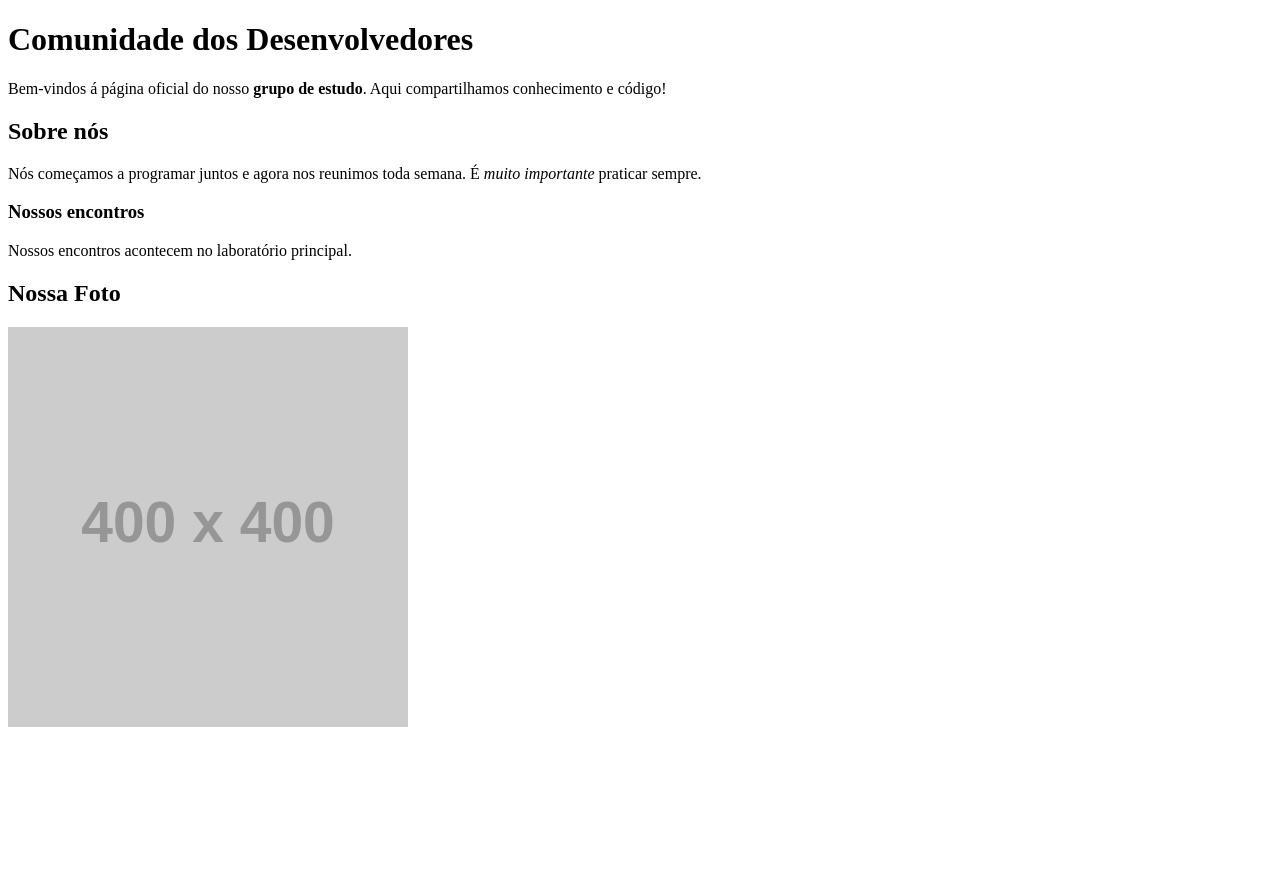
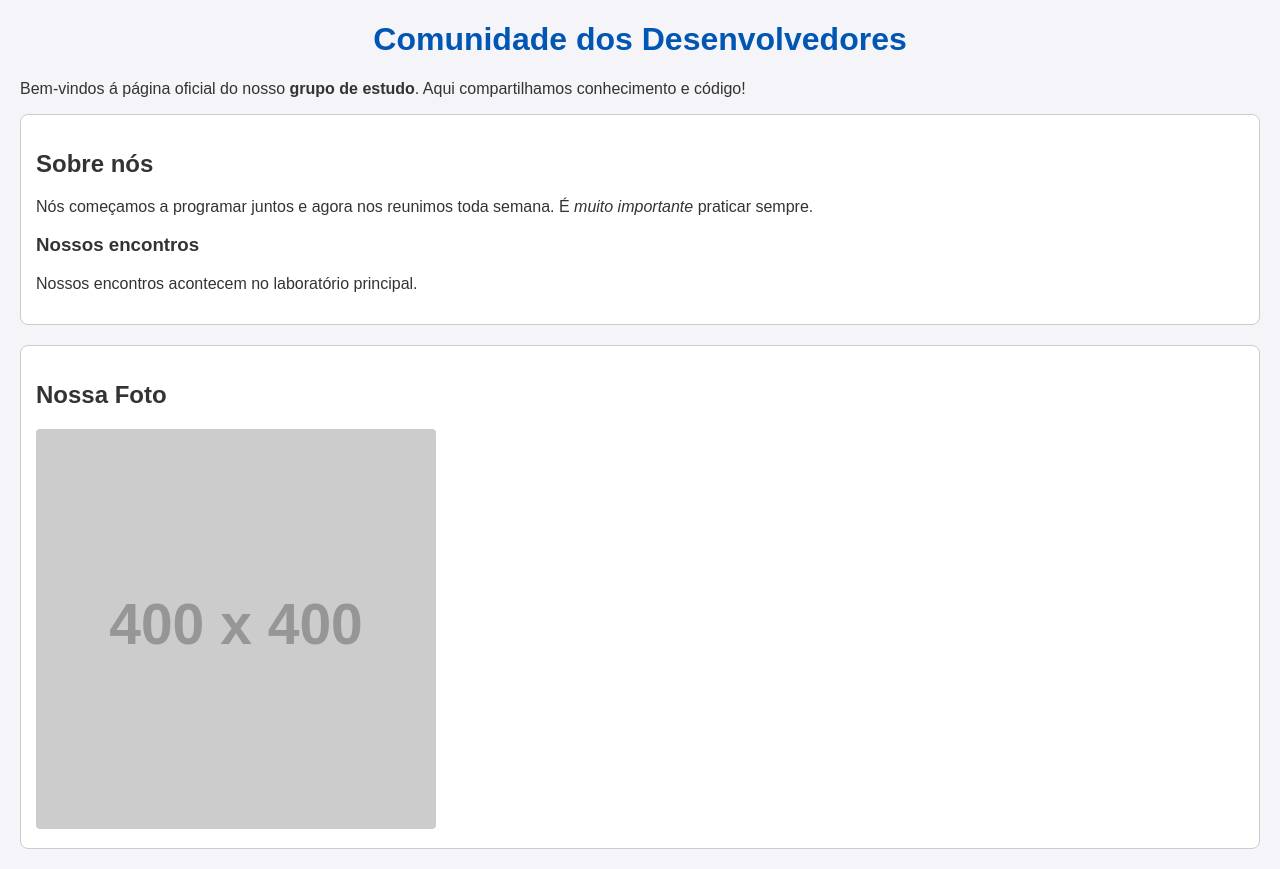
Before and after one commit to mariaclara-devclode/Atividade-web-01, a plain HTML site: page index.html in a window 1280 px wide. Before the commit the page ends 800 px from the top, so only its background shows below. Drawn offline with Linux system fonts and the light colour scheme; placeholder pictures from the web are drawn by us.

Commit message:
Adiciona estilizacao  CSS integrada ao HTML

```diff
--- a/index.html
+++ b/index.html
@@ -4,6 +4,31 @@
     <meta charset="UTF-8">
     <meta name="viewport" content="width=device-width, initial-scale=1.0">
     <title>Atividade web 01</title>
+    <style>
+        /*0 asterisco aplica o estilo em tudo para resetar margens padrão */*{
+            font-family: Arial, Helvetica, sans-serif;
+        }
+        body{
+            background-color: #f4f4f9;
+            color: #333333;
+            margin: 20px;
+        }
+        h1{
+            color: #0056b3;
+            text-align: center;
+        }
+        div{
+            background-color: #ffffff;
+            border: 1px solid #cccccc;
+            padding: 15px;
+            margin-bottom: 20px;
+            border-radius: 8px;
+        }
+        img{
+            max-width: 100%;
+            border-radius: 4px;
+        }
+    </style>
 </head>
 <body>
     <h1>Comunidade dos Desenvolvedores</h1>
```
